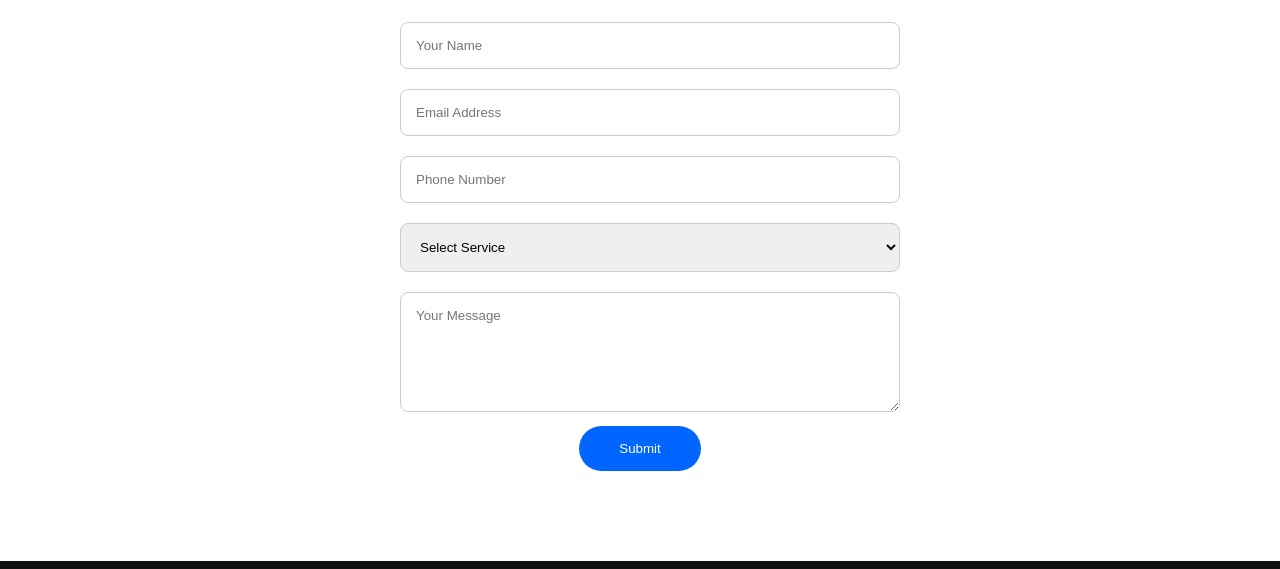
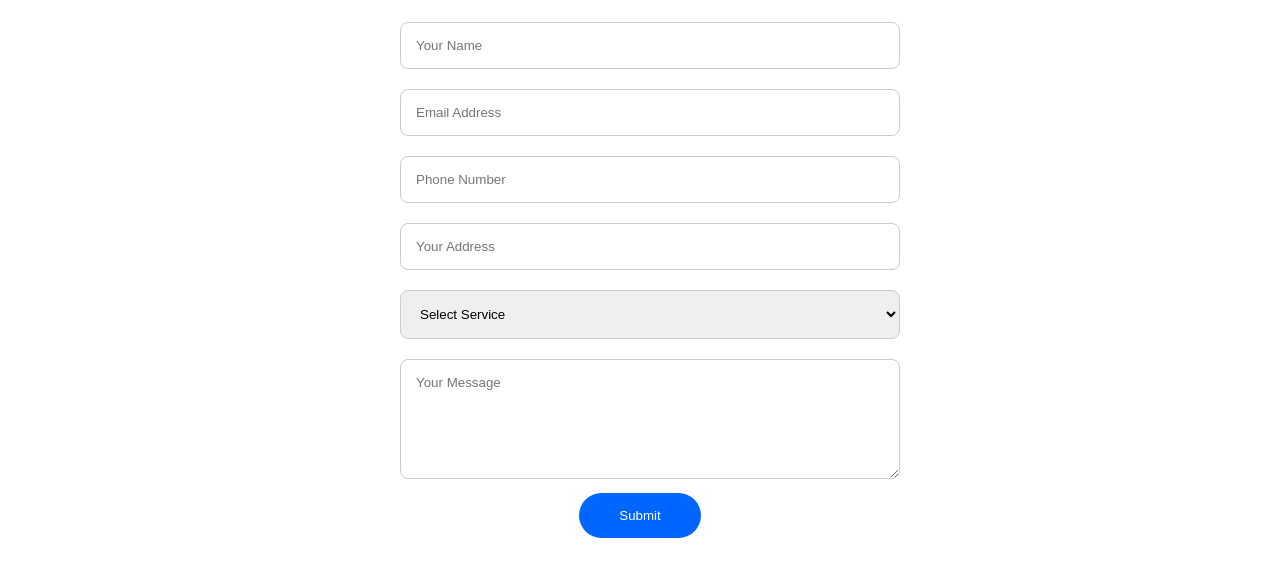
Before and after one commit to syedaafreen26356-ui/Homefix-website, a plain HTML site: page index.html in a window 1280 px wide. Shown: the part 2895-3464 px from the top of the page. Drawn offline with Linux system fonts and the light colour scheme.

Commit message:
Update index.html

```diff
--- a/index.html
+++ b/index.html
@@ -211,6 +211,8 @@ every home safe, comfortable and beautiful.
 
 <input type="tel" placeholder="Phone Number">
 
+<input type="address" placeholder="Your Address">
+
 <select>
 <option>Select Service</option>
 <option>Plumbing</option>
```
